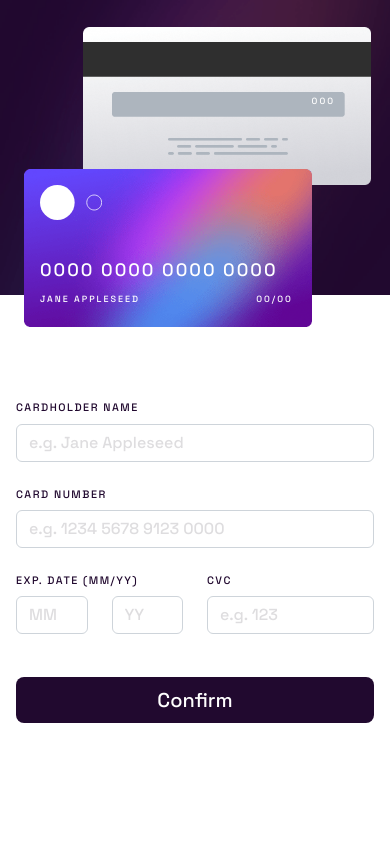
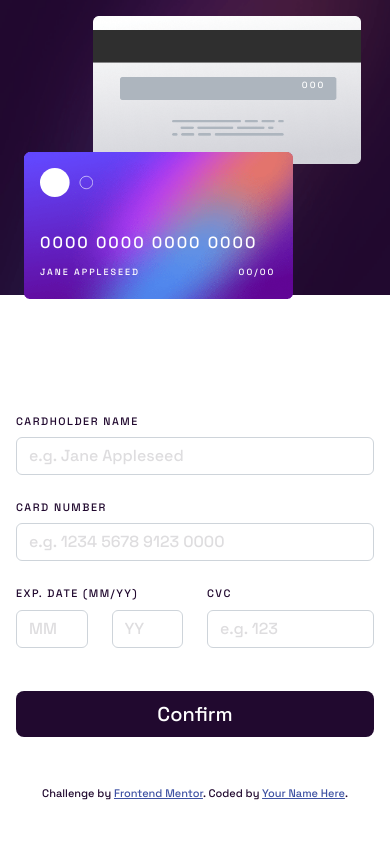
Before and after one commit to khanh-huynh-jh/interactive-card-details-form-main, a plain HTML site: page index.html in a window 390 px wide. Shown: the top 844 px of the page. Drawn offline with nearby package versions, Linux system fonts and the light colour scheme.

Commit message:
better responsive

```diff
--- a/index.html
+++ b/index.html
@@ -14,7 +14,7 @@
 <body>
   <div class="container-fluid">
     <div class="row">
-      <div class="col-md-4 card-section">
+      <div class="col-lg-4 col-12 card-section">
         <div class="container front-card">
           <img src="./images/card-logo.svg" alt="card logo" class="card-logo">
           <img src="./images/bg-card-front.png" alt="front card">
@@ -30,8 +30,8 @@
       </div>
 
 
-      <div class="col-lg-8 form-section">
-
+      <div class="col-lg-8 col-12 form-section d-flex align-items-center">
+        <div>
           <div class="mb-2">
             <label for="cardholder-name-input" class="form-label">CARDHOLDER NAME</label>
             <input type="text" class="form-control" id="cardholder-name-input" placeholder="e.g. Jane Appleseed">
@@ -69,18 +69,21 @@
             <button type="submit" class="btn btn-primary mb-5 mt-1 btn-lg" id="submit-btn">Confirm</button>
           </div>
 
+
         </div>
+
       </div>
     </div>
 
-  <div class="attribution" role="footer">
+  </div>
+
+
+  <div class="attribution">
     Challenge by <a href="https://www.frontendmentor.io?ref=challenge" target="_blank">Frontend Mentor</a>.
     Coded by <a href="#">Your Name Here</a>.
   </div>
-
-
   <div class="success">
-    <div class="text-center">
+      <div class="text-center container-fluid">
         <img src="./images/icon-complete.svg" alt="complete icon">
         <p class="thanks mt-4">THANK YOU!</p>
         <p class="inform mb-5 mt-1">We've added your card details</p>
--- a/scss/_card.scss
+++ b/scss/_card.scss
@@ -5,17 +5,16 @@ $frontcard-bottom : 0.45rem;
     color: $white;
     font-size: re-scale($font_size * 0.75);
     letter-spacing: 2px;
-    top: re-scale(8rem);
-    left: re-scale(9.5rem);
-    min-width: 30vw;
+    top: 16%;
+    left: 30%;
+    max-width: 25vw;
 
     & img{
-        max-width: 100%;
-        min-width: 100%;
+        width: 100%;
     }
 
     & .card-number{
-        font-size: re-scale($font_size *1.5);
+        font-size: re-scale($font_size * 1.2);
         position: absolute;
         bottom: re-scale(4.5rem);
         left: re-scale(3.5rem);
@@ -36,8 +35,7 @@ $frontcard-bottom : 0.45rem;
     }
 
     & .card-logo{
-        max-width: 20%;
-        min-width: 20%;
+        width: 18%;
         position: absolute;
         top: re-scale(1rem);
         left: re-scale(3.5rem);
@@ -49,18 +47,16 @@ $frontcard-bottom : 0.45rem;
     color: $white;
     font-size: re-scale($font_size * 0.8);
     letter-spacing: 2px;
-    top: re-scale(10rem);
-    left: re-scale(15rem);
-    min-width: 30vw;
+    top: 20vh;
+    left: 15vw;
+    max-width: 25vw;
 
     & p{
         position: absolute;
-        right: re-scale(5rem);
-
+        right: 15%;
     }
 
     & img{
-        max-width: 100%;
-        min-width: 100%;
+        width: 100%;
     }
 }
--- a/scss/_card_medium.scss
+++ b/scss/_card_medium.scss
@@ -1,16 +1,15 @@
-@media (max-width: $medium_screen) and (min-width: $small_screen){
+@media (min-width: 576px) and (max-width: 992px){
     $frontcard-left: 9%;
     $frontcard-bottom: 6%;
-    $width-card: 65vw;
+    $width-card: 60vw;
 
     .front-card{
-        width: $width-card;
+        max-width: $width-card;
         z-index: 1;
         font-size: 2vw;
         left: 3rem;
         margin: 0;
-        top: 60%;
-
+        top: 25vh;
 
         & .card-number{
             font-size: 3.5vw;
@@ -41,7 +40,7 @@
         top: -35%;
         left: 10%;
         position: relative;
-        width: $width-card;
+        max-width: $width-card;
 
 
         & p{
--- a/scss/_card_small.scss
+++ b/scss/_card_small.scss
@@ -1,17 +1,17 @@
-@media (max-width: $small_screen){
+@media (max-width: 576px){
     $frontcard-left: 1.75rem;
     $frontcard-bottom: 0.25rem;
-    $width-card: 80vw;
+    $width-card: 75vw;
     .front-card{
-        width: $width-card;
+        max-width: $width-card;
         z-index: 1;
         font-size: $font_size *0.5;
         left: 0;
         margin: 0;
-        top: 20vh;
+        top: 18vh;
 
         & .card-number{
-            font-size: $font_size;
+            font-size: $font_size*0.9;
             bottom: 2.75rem;
             left: $frontcard-left;
             padding: 0;
@@ -39,7 +39,7 @@
         top: -15.5vh;
         left: 2rem;
         position: relative;
-        width: $width-card;
+        max-width: $width-card;
 
         & p{
             position: absolute;
--- a/scss/_input.scss
+++ b/scss/_input.scss
@@ -17,5 +17,5 @@ input{
 
 .invalid-input{
     color: $white;
-    font-size: $font_size / 1.75;
+    font-size: calc($font-size / 1.75);
 }
--- a/scss/_variables.scss
+++ b/scss/_variables.scss
@@ -1,3 +1,4 @@
+
 $white: hsl(0, 0%, 100%);
 $light_grayis_violet: hsl(270, 3%, 87%);
 $dark_grayish_violet: hsl(279, 6%, 55%);
--- a/scss/styles.scss
+++ b/scss/styles.scss
@@ -21,16 +21,17 @@ body{
     background-image: url("../images/bg-main-desktop.png");
     background-repeat: no-repeat;
     background-size:100% 100%;
+    height: 100vh;
 }
 
-@media (max-width: $small_screen){
+@media (max-width: 576px){
     .card-section{
         background-image: url("../images/bg-main-mobile.png");
         height: 35vh;
     }
 }
 
-@media (max-width: $medium_screen) and (min-width: $small_screen){
+@media (min-width: 576px) and (max-width: 992px) {
     .card-section{
         background-image: url("../images/bg-main-mobile.png");
         height: 40vh;
@@ -38,28 +39,27 @@ body{
     }
 }
 
+
 .form-section{
-    padding-left: re-scale(22rem);
-    padding-right: re-scale(18rem);
-    margin-top: re-scale(25vh);
+    padding-left: 22vw;
+    padding-right: 16vw;
     height: 100vh;
-
 }
 
-@media (max-width: $small_screen){
+@media (max-width: 576px){
     .form-section{
         padding: 0 1rem;
-        height: 75vh;
-        margin-top: 6rem;
+        height: auto;
+        margin-top: 13vh;
     }
 }
 
-@media (max-width: $medium_screen) and (min-width: $small_screen){
+@media (min-width: 576px) and (max-width: 992px){
     .form-section{
         padding: 0;
-        height: 75vh;
+        height: 50vh;
         margin: auto;
-        margin-top: 10rem;
+        margin-top: 5vh;
         max-width: 60vw;
     }
 }
```
Also changed, not shown: css/styles.css, scss/_attribution.scss (line endings or trailing spaces), 1 other file. Lines whose indentation alone changed are shown as unchanged.
